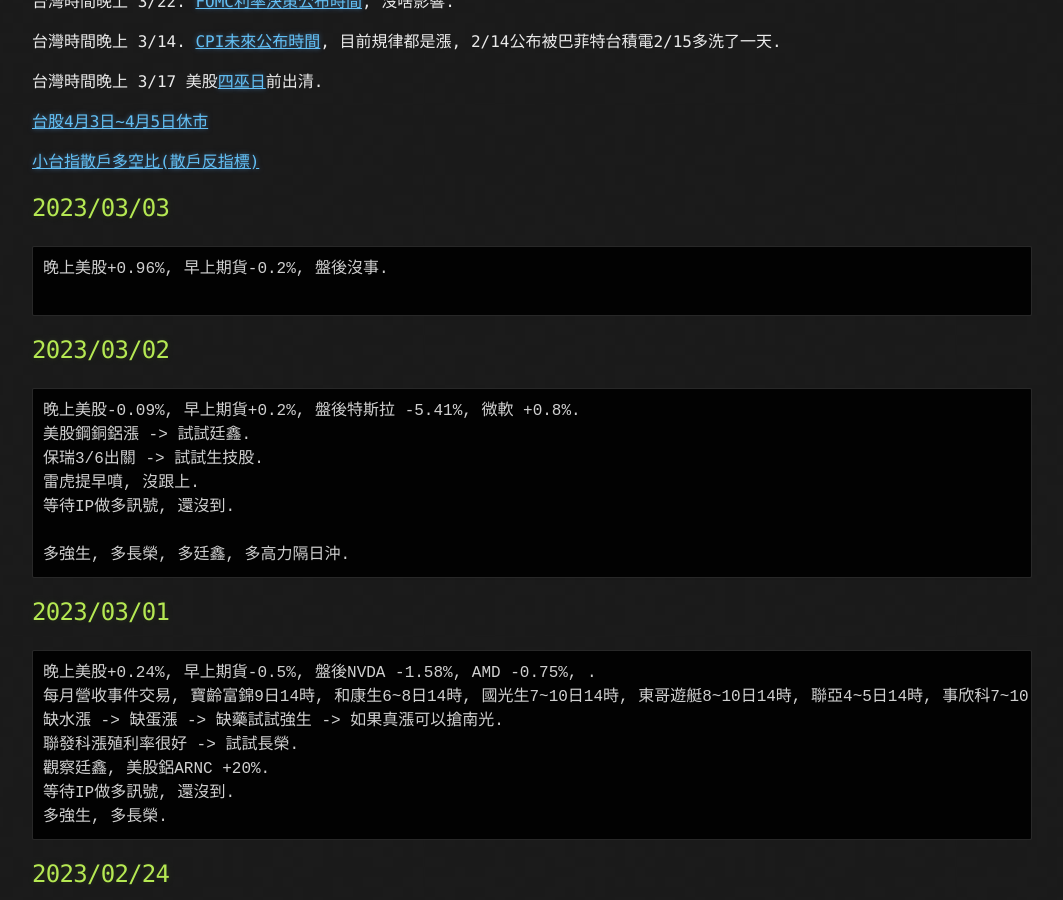
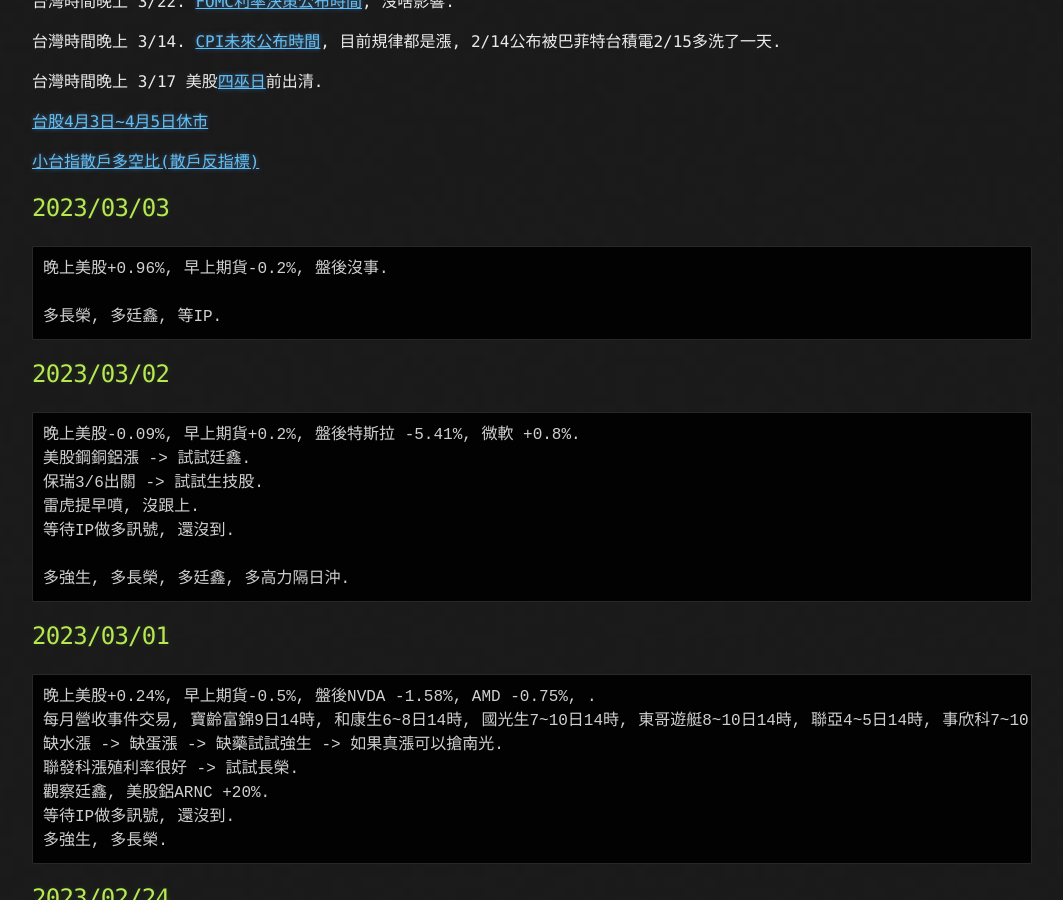
Before and after one commit to lepg5487/Stock_God, a Jekyll site: the page built from index.md, in a window 1280 px wide and 900 px high, scrolled down 428 px. Shown: the whole window, without its empty margins (108-1171 px from the left). Built offline with Jekyll 4.4.1, drawn with Linux system fonts in a browser that asks for light colours; our own code applies the rules of GitHub Pages for plain Markdown files.

Commit message:
Update index.md

````diff
--- a/index.md
+++ b/index.md
@@ -24,6 +24,7 @@
 ```
 晚上美股+0.96%, 早上期貨-0.2%, 盤後沒事.
 
+多長榮, 多廷鑫, 等IP.
 ```
 
 ## 2023/03/02
````
